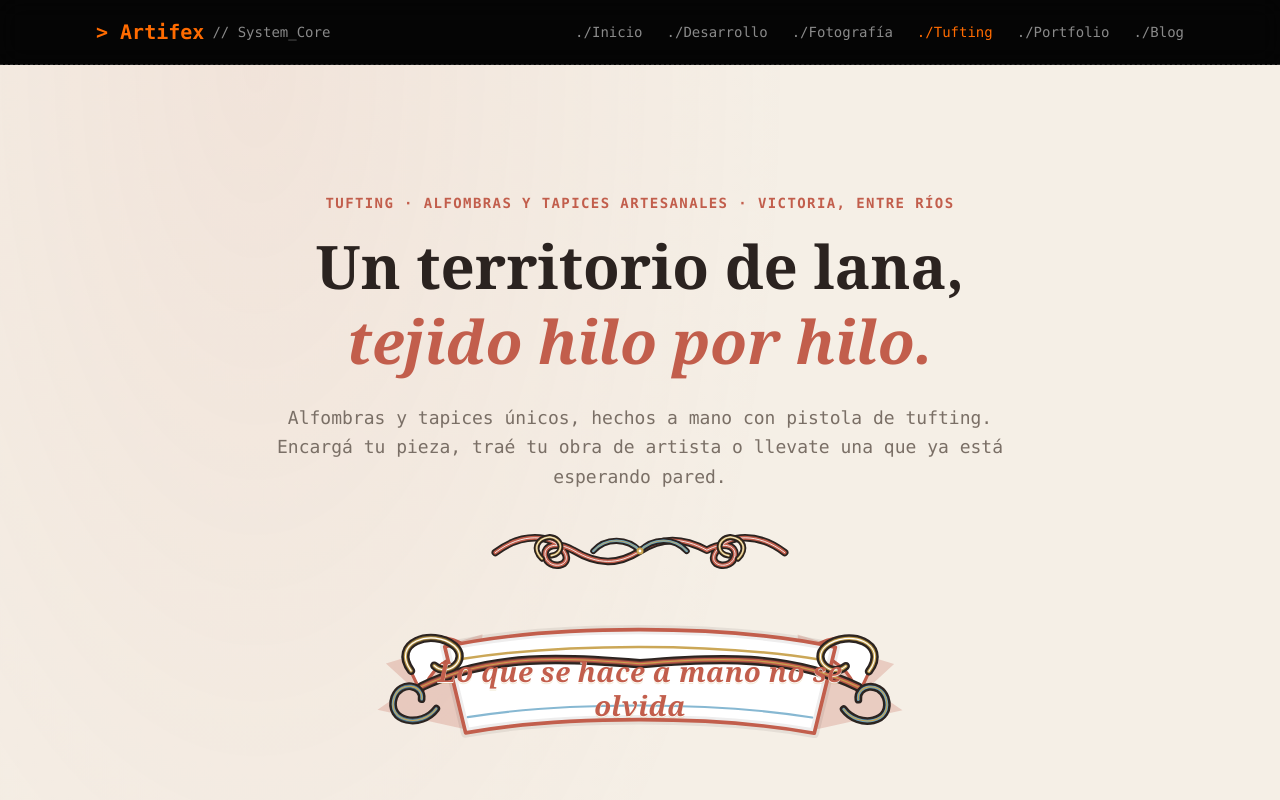
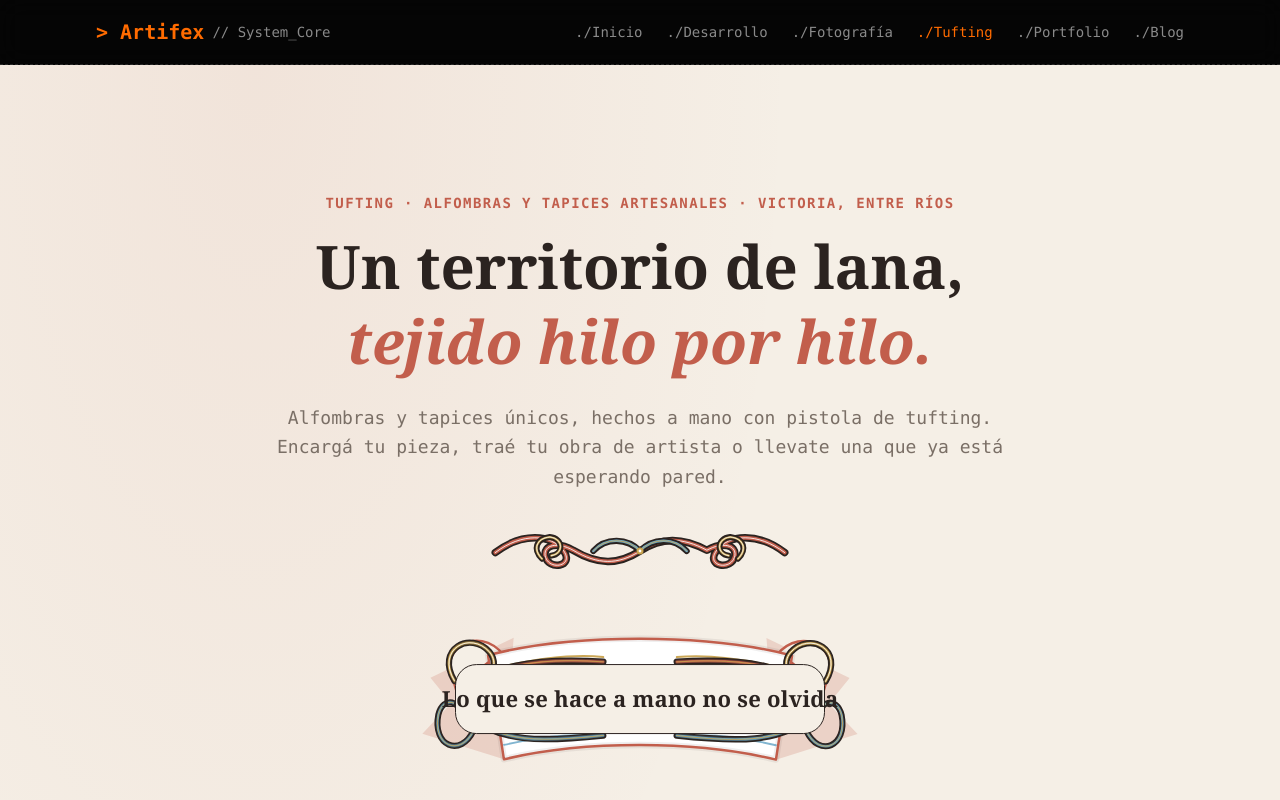
Before and after one commit to artifex94/artifex94.github.io, a React (Vite) app: page /servicios/tufting in a window 1280 px wide. Shown: the top 800 px of the page. Built offline with nearby package versions, Linux system fonts and the light colour scheme.

Commit message:
polish(tufting): banderola legible en plaqueta, contraste de pills y consistencia de fileteado

```diff
--- a/src/components/tufting/Fileteado.tsx
+++ b/src/components/tufting/Fileteado.tsx
@@ -148,10 +148,13 @@ export const FileteadoOrnament: React.FC<FileteadoProps> = ({ className, label }
 
 export const FileteadoBanner: React.FC<BannerProps> = ({ className, children }) => {
   const reduce = useReducedMotion();
+  const label = typeof children === 'string' ? children.trim() : undefined;
 
   return (
     <motion.div
-      className={cn('relative mx-auto w-full max-w-2xl text-center', className)}
+      className={cn('relative mx-auto w-full max-w-[min(90vw,34rem)] overflow-hidden text-center', className)}
+      role={label ? 'img' : undefined}
+      aria-label={label}
       initial={reduce ? false : { opacity: 0, y: 10, scale: 0.98 }}
       whileInView={{ opacity: 1, y: 0, scale: 1 }}
       viewport={{ once: true, margin: '-24px' }}
@@ -162,25 +165,36 @@ export const FileteadoBanner: React.FC<BannerProps> = ({ className, children })
         animate={reduce ? undefined : { y: [0, -2, 0], rotate: [0, -0.18, 0.18, 0] }}
         transition={reduce ? { duration: 0 } : { duration: 7, repeat: Infinity, ease: 'easeInOut' }}
       >
-        <svg viewBox="0 0 640 168" className="w-full text-accent" preserveAspectRatio="xMidYMid meet">
-          <path d="M78 62 L170 34 L160 126 L70 106 L102 84Z" fill="var(--color-accent)" opacity="0.24" />
-          <path d="M562 62 L470 34 L480 126 L570 106 L538 84Z" fill="var(--color-accent)" opacity="0.24" />
-          <path d="M102 70 C82 44, 130 22, 160 50 C134 56, 120 68, 112 91Z" fill="var(--color-surface)" stroke="var(--color-accent)" strokeWidth="3" strokeLinejoin="round" />
-          <path d="M538 70 C558 44, 510 22, 480 50 C506 56, 520 68, 528 91Z" fill="var(--color-surface)" stroke="var(--color-accent)" strokeWidth="3" strokeLinejoin="round" />
-          <path d="M134 46 C236 24, 404 24, 506 46 L486 128 C392 111, 248 111, 154 128Z" fill="var(--color-surface)" />
-          <path d="M134 46 C236 24, 404 24, 506 46 L486 128 C392 111, 248 111, 154 128Z" fill="none" stroke="var(--color-primary)" strokeWidth="9" strokeLinejoin="round" opacity="0.08" />
-          <path d="M134 46 C236 24, 404 24, 506 46 L486 128 C392 111, 248 111, 154 128Z" fill="none" stroke="var(--color-accent)" strokeWidth="3.5" strokeLinejoin="round" />
-          <path d="M148 58 C246 42, 394 42, 492 58" fill="none" stroke="var(--color-gilt)" strokeWidth="2.4" strokeLinecap="round" opacity="0.95" />
-          <path d="M156 113 C250 98, 390 98, 484 113" fill="none" stroke="var(--color-flag)" strokeWidth="2" strokeLinecap="round" opacity="0.82" />
-          <YarnStroke d="M112 84 C178 52, 250 56, 320 62 C390 56, 462 52, 528 84" width={4.1} delay={0.05} highlight="gilt" />
-          <YarnStroke d="M102 69 C82 42, 122 28, 143 45 C158 58, 137 76, 124 64" width={3.1} gilt delay={0.2} />
-          <YarnStroke d="M538 69 C558 42, 518 28, 497 45 C482 58, 503 76, 516 64" width={3.1} gilt delay={0.2} />
-          <YarnStroke d="M126 105 C112 124, 78 118, 86 94 C92 78, 114 82, 112 96" width={2.6} flag delay={0.28} highlight="gilt" />
-          <YarnStroke d="M514 105 C528 124, 562 118, 554 94 C548 78, 526 82, 528 96" width={2.6} flag delay={0.28} highlight="gilt" />
+        <svg viewBox="0 0 680 260" className="w-full text-accent" preserveAspectRatio="xMidYMid meet" aria-hidden="true">
+          <path d="M78 104 L182 54 L170 206 L68 174 L104 136Z" fill="var(--color-accent)" opacity="0.2" />
+          <path d="M602 104 L498 54 L510 206 L612 174 L576 136Z" fill="var(--color-accent)" opacity="0.2" />
+          <path d="M108 112 C84 72, 136 34, 170 76 C140 84, 124 108, 116 140Z" fill="var(--color-base)" stroke="var(--color-accent)" strokeWidth="3" strokeLinejoin="round" />
+          <path d="M572 112 C596 72, 544 34, 510 76 C540 84, 556 108, 564 140Z" fill="var(--color-base)" stroke="var(--color-accent)" strokeWidth="3" strokeLinejoin="round" />
+
+          <path d="M150 76 C254 48, 426 48, 530 76 L510 206 C410 182, 270 182, 170 206Z" fill="var(--color-surface)" />
+          <path d="M150 76 C254 48, 426 48, 530 76 L510 206 C410 182, 270 182, 170 206Z" fill="none" stroke="var(--color-primary)" strokeWidth="8" strokeLinejoin="round" opacity="0.07" />
+          <path d="M150 76 C254 48, 426 48, 530 76 L510 206 C410 182, 270 182, 170 206Z" fill="none" stroke="var(--color-accent)" strokeWidth="3.1" strokeLinejoin="round" />
+
+          <path d="M168 90 C230 76, 266 75, 294 78" fill="none" stroke="var(--color-gilt)" strokeWidth="2.5" strokeLinecap="round" opacity="0.95" />
+          <path d="M386 78 C414 75, 450 76, 512 90" fill="none" stroke="var(--color-gilt)" strokeWidth="2.5" strokeLinecap="round" opacity="0.95" />
+          <path d="M170 188 C232 174, 266 174, 294 178" fill="none" stroke="var(--color-flag)" strokeWidth="2.3" strokeLinecap="round" opacity="0.86" />
+          <path d="M386 178 C414 174, 448 174, 510 188" fill="none" stroke="var(--color-flag)" strokeWidth="2.3" strokeLinecap="round" opacity="0.86" />
+
+          <YarnStroke d="M116 120 C154 92, 200 78, 294 84" width={3.5} delay={0.05} highlight="gilt" />
+          <YarnStroke d="M386 84 C480 78, 526 92, 564 120" width={3.5} delay={0.05} highlight="gilt" />
+          <YarnStroke d="M122 150 C166 186, 218 184, 294 176" width={3.3} delay={0.09} flag highlight="gilt" />
+          <YarnStroke d="M386 176 C462 184, 514 186, 558 150" width={3.3} delay={0.09} flag highlight="gilt" />
+
+          <YarnStroke d="M108 108 C84 68, 128 45, 152 72 C168 92, 144 118, 130 96" width={3.1} gilt delay={0.2} />
+          <YarnStroke d="M572 108 C596 68, 552 45, 528 72 C512 92, 536 118, 550 96" width={3.1} gilt delay={0.2} />
+          <YarnStroke d="M132 170 C116 204, 80 190, 88 150 C94 126, 118 132, 116 156" width={2.8} flag delay={0.28} highlight="gilt" />
+          <YarnStroke d="M548 170 C564 204, 600 190, 592 150 C586 126, 562 132, 564 156" width={2.8} flag delay={0.28} highlight="gilt" />
         </svg>
       </motion.div>
-      <div className="pointer-events-none absolute inset-x-[15%] top-[51%] -translate-y-1/2 font-display text-[clamp(1rem,3.1vw,1.72rem)] font-semibold italic leading-tight tracking-[0.015em] text-accent [text-shadow:0_1px_0_rgba(255,255,255,0.9),0_2px_0_rgba(201,163,78,0.22)]">
-        {children}
+      <div className="pointer-events-none absolute inset-x-[14%] top-1/2 z-10 -translate-y-1/2 sm:inset-x-[16%]">
+        <span className="mx-auto flex min-h-[4.5rem] items-center justify-center rounded-[1.35rem] border border-gilt/60 bg-[color:var(--color-base)] px-5 py-4 font-display text-[clamp(1rem,3.25vw,1.38rem)] font-semibold leading-relaxed tracking-[0.01em] text-primary sm:min-h-[4.15rem] sm:px-7 sm:py-4 sm:whitespace-nowrap">
+          {children}
+        </span>
       </div>
     </motion.div>
   );
--- a/src/pages/Tufting.tsx
+++ b/src/pages/Tufting.tsx
@@ -54,7 +54,7 @@ export const Tufting: React.FC = () => {
             traé tu obra de artista o llevate una que ya está esperando pared.
           </p>
           <FileteadoDivider className="mx-auto mt-8 max-w-md" />
-          <FileteadoBanner className="mt-5">
+          <FileteadoBanner className="mt-4 max-w-[34rem]">
             Lo que se hace a mano no se olvida
           </FileteadoBanner>
         </section>
@@ -65,7 +65,7 @@ export const Tufting: React.FC = () => {
           <FileteadoCorner className="pointer-events-none absolute bottom-4 right-4 h-20 w-20 opacity-30 md:h-24 md:w-24" flip="both" />
           <div className="relative mx-auto max-w-4xl">
             <FileteadoCardRule className="mx-auto mb-4 max-w-sm opacity-80" />
-            <span className="mb-3 inline-flex rounded-full border border-[color:var(--color-gilt)]/40 bg-[color:var(--color-gilt)]/10 px-4 py-2 text-xs font-bold uppercase tracking-widest text-secondary">
+            <span className="mb-3 inline-flex rounded-full border border-accent/35 bg-[color:var(--color-base)]/90 px-4 py-2 text-xs font-bold uppercase tracking-widest text-primary shadow-[0_6px_18px_rgba(43,35,32,0.06)]">
               de acá, a mano
             </span>
             <h2 className="mb-5 font-display text-3xl font-semibold leading-tight md:text-4xl">
@@ -117,7 +117,7 @@ export const Tufting: React.FC = () => {
                   >
                     <div className="absolute right-0 top-0 h-28 w-28 rounded-bl-full bg-accent/10 blur-2xl" />
                     <FileteadoCardRule className="pointer-events-none absolute inset-x-5 top-3 opacity-45 transition-opacity group-hover:opacity-65" />
-                    <span className="absolute left-7 top-7 rounded-full border border-[color:var(--color-gilt)]/30 bg-[color:var(--color-gilt)]/10 px-3 py-1 font-display text-xs italic text-secondary">
+                    <span className="absolute left-7 top-7 rounded-full border border-accent/25 bg-[color:var(--color-base)]/90 px-3 py-1 font-display text-xs font-semibold italic text-primary shadow-[0_5px_14px_rgba(43,35,32,0.06)]">
                       {['hilo por hilo', 'hecho sin apuro', 'una sola en el mundo'][index]}
                     </span>
                     <div className="relative mb-7 mt-9 flex h-16 w-16 items-center justify-center rounded-[1.4rem] bg-accent text-on-accent shadow-[0_16px_30px_rgba(194,94,76,0.24),inset_0_2px_4px_rgba(255,255,255,0.35)]">
--- a/src/test/setup.ts
+++ b/src/test/setup.ts
@@ -69,6 +69,67 @@ vi.mock('framer-motion', async () => {
   };
 });
 
+if (typeof window !== 'undefined' && typeof window.matchMedia !== 'function') {
+  Object.defineProperty(window, 'matchMedia', {
+    writable: true,
+    value: vi.fn().mockImplementation((query: string) => ({
+      matches: false,
+      media: query,
+      onchange: null,
+      addListener: vi.fn(),
+      removeListener: vi.fn(),
+      addEventListener: vi.fn(),
+      removeEventListener: vi.fn(),
+      dispatchEvent: vi.fn(),
+    })),
+  });
+}
+
+
+if (typeof ImageData === 'undefined') {
+  vi.stubGlobal(
+    'ImageData',
+    class ImageData {
+      data: Uint8ClampedArray;
+      width: number;
+      height: number;
+
+      constructor(data: Uint8ClampedArray, width: number, height: number) {
+        this.data = data;
+        this.width = width;
+        this.height = height;
+      }
+    },
+  );
+}
+
+if (typeof HTMLCanvasElement !== 'undefined') {
+  Object.defineProperty(HTMLCanvasElement.prototype, 'getContext', {
+    writable: true,
+    value: vi.fn(() => ({
+      clearRect: vi.fn(),
+      drawImage: vi.fn(),
+      fillRect: vi.fn(),
+      getImageData: vi.fn(() => ({ data: new Uint8ClampedArray(4), width: 1, height: 1 })),
+      putImageData: vi.fn(),
+      save: vi.fn(),
+      restore: vi.fn(),
+      scale: vi.fn(),
+      translate: vi.fn(),
+      beginPath: vi.fn(),
+      closePath: vi.fn(),
+      moveTo: vi.fn(),
+      lineTo: vi.fn(),
+      arc: vi.fn(),
+      rect: vi.fn(),
+      clip: vi.fn(),
+      stroke: vi.fn(),
+      fill: vi.fn(),
+      measureText: vi.fn(() => ({ width: 0 })),
+    })),
+  });
+}
+
 // Suppress expected console.error from ErrorBoundary tests
 const origConsoleError = console.error;
 vi.stubGlobal('console', {
```
